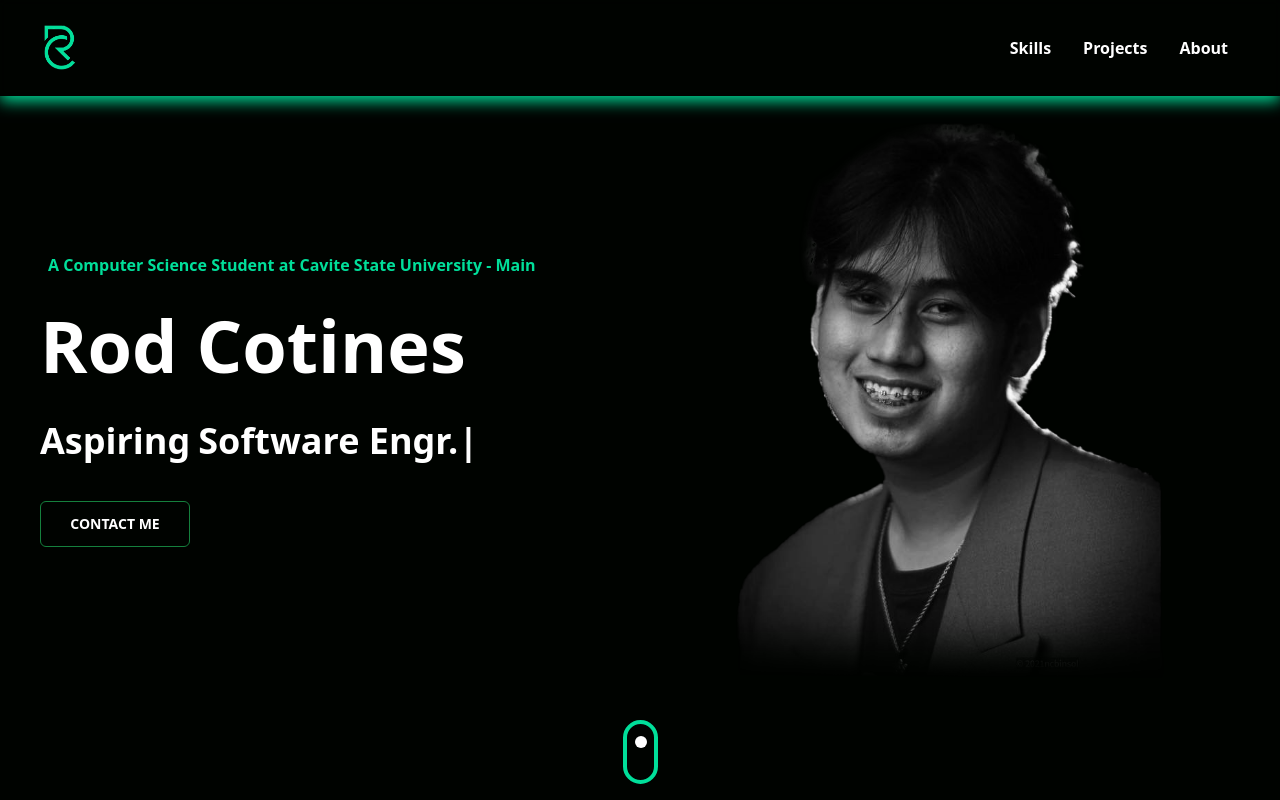
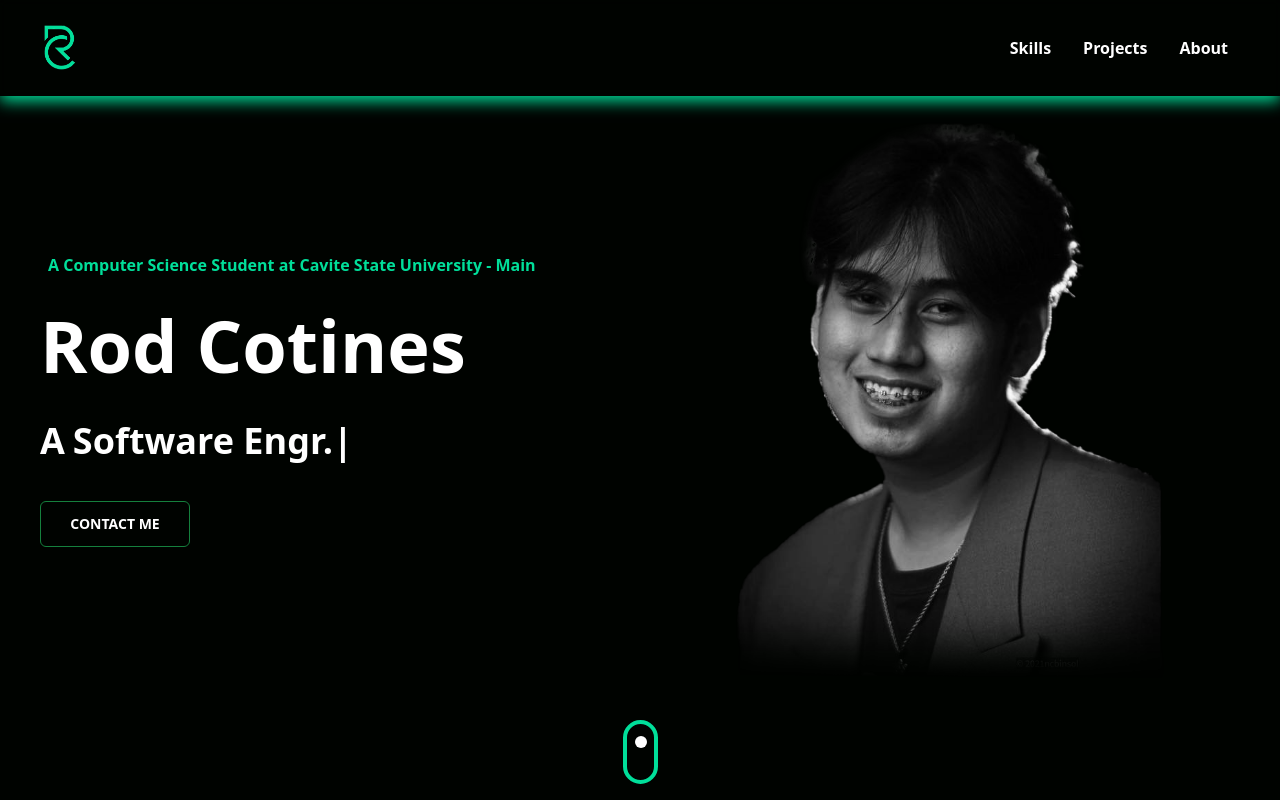
Before and after one commit to Ayenzcc/portfolio, a React (Vite) app: page / in a window 1280 px wide. Shown: the top 800 px of the page. Built offline with nearby package versions, Linux system fonts and the light colour scheme.

Commit message:
change aspiring

```diff
--- a/src/components/Hero.jsx
+++ b/src/components/Hero.jsx
@@ -30,7 +30,7 @@ const Hero = () => {
             transition={{ ease: "easeOut", duration: 1 }}
             className="md:text-4xl sm:text-3xl text-xl font-bold py-4"
           >
-            Aspiring
+            A
             <TypeAnimation
               sequence={[
                 // Same substring at the start will only be typed out once, initially
```
